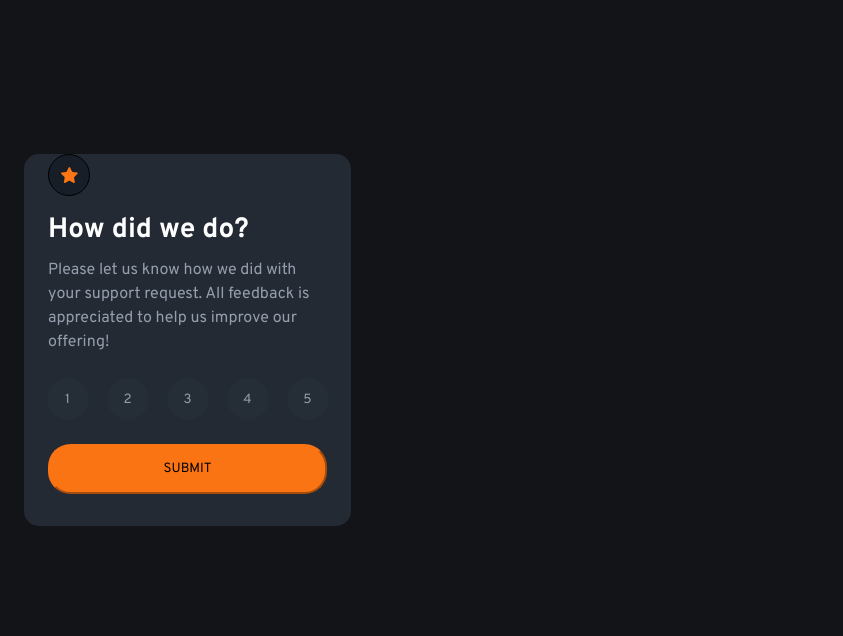
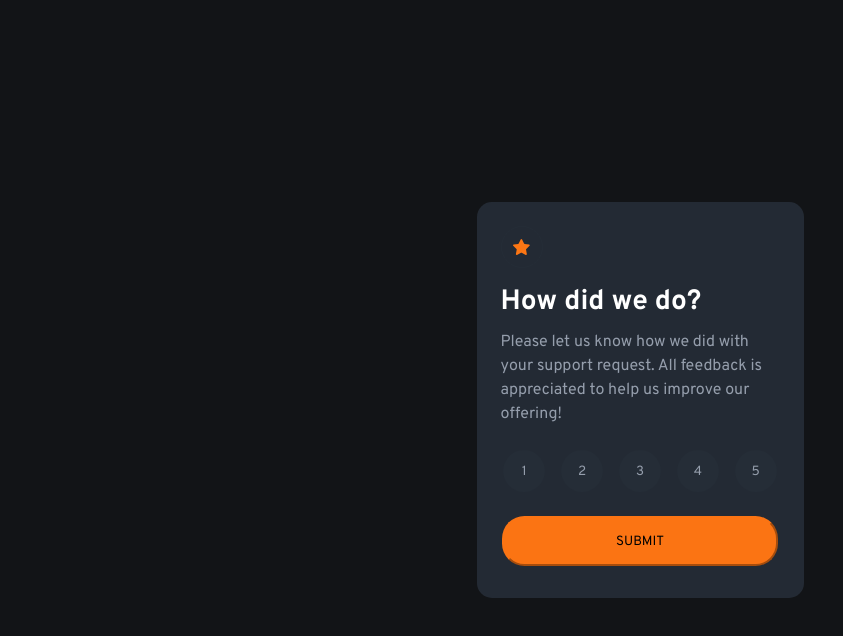
Before and after one commit to Veena-K-Venugopal/fm-interactive-rating, a plain HTML site: page index.html in a window 1280 px wide. Shown: the whole page, without its empty margins (0-843 px from the left). Drawn offline with Linux system fonts and the light colour scheme.

Commit message:
Updated widths and margins to relative units

```diff
--- a/styles.css
+++ b/styles.css
@@ -13,19 +13,26 @@
 
 body {
     background-color: var(--very-dark-blue);
+    display: flex;
+    justify-content: center;
+    align-items: center;
+    height: 100vh;
 }
 
 main {
     max-width: 327px;
-    margin: 154px 24px;
-    height: 100%;
+    /* margin: 154px 24px; */
+
+    /* height: 100%; */
+    /* height: auto; */
     border-radius: 15px;
     /* border: 1px solid yellow; */
     background: linear-gradient(#232a34 0%, #232a34 100%, #181E27 100%);
 }
 
 .rating-card {
-    margin: auto 24px;
+    margin: auto 1.5rem;
+    height: auto;
 }
 
 .svg-wrapper {
@@ -35,30 +42,30 @@ main {
     display: flex;
     align-items: center;
     justify-content: center;
-    margin-top: 24px;
+    margin-top: 1.5rem;
     border-radius: 50%;
-    border: 1px solid;
-    background-color: #181E27;
+    border: 1px solid var(--dark-blue);
+    /* background-color: #181E27; */
 }
 
 h1 {
-    margin-top: 16px;
+    margin-top: 1rem;
     color: white;
     font-size: 1.75rem;
     font-weight: 700;
 }
 
 p {
-    margin-top: 10px;
+    margin-top: 0.625rem;
     color: var(--light-grey);
     line-height: 1.5rem;
 }
 
 form {
-    margin-top: 24px;
+    margin-top: 1.5rem;
     display: flex;
     flex-direction: column;
-    gap: 24px;
+    gap: 1.5rem;
     align-items: center;
     /* border: 1px solid red; */
 }
@@ -66,8 +73,8 @@ form {
 .rating-wrapper {
     /* border: 1px solid green; */
     display: flex;
-    /* width: 80%; */
-    width: 282px;
+    width: 98%;
+    /* width: 282px; */
     justify-content: space-between;
 }
 
@@ -81,14 +88,15 @@ input[type="button"] {
 }
 
 .submit {
-    margin-bottom: 32px;
+    margin-bottom: 2rem;
     background-color: var(--orange);
     border-radius: 22.5px;
     border-color: var(--orange);
     text-transform: uppercase;
     padding: 0.9rem;
     /* width: 80%; */
-    width: 279px;
+    /* width: 279px; */
+    width: 99%;
 }
 
 /* Thank You card styles */
```
